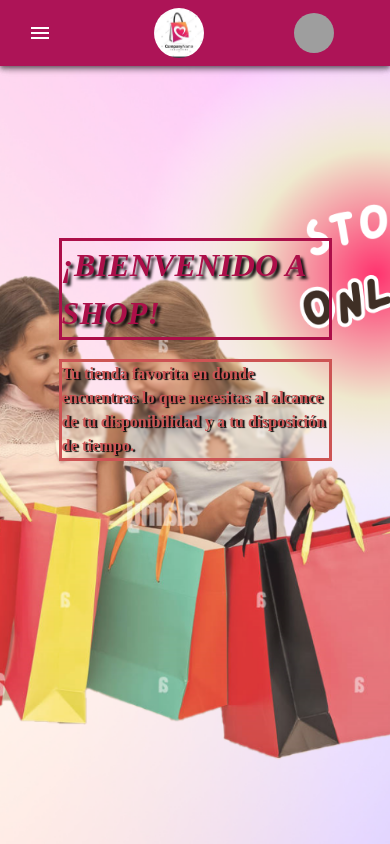
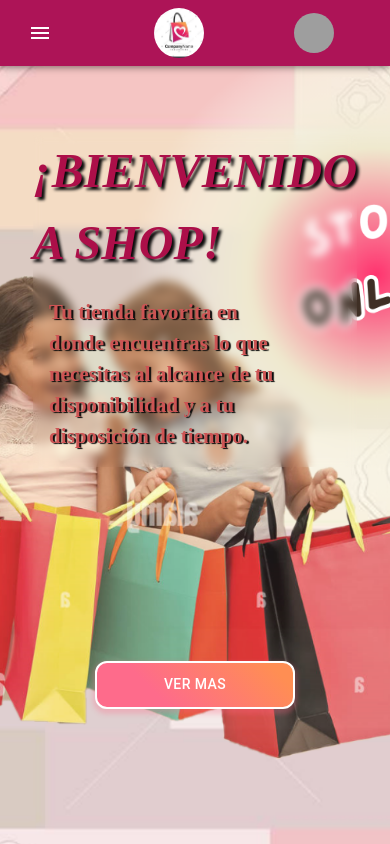
Before and after one commit to ETorresSacha/STORE-ONLINE-FRONT, a React (Vite) app: page / in a window 390 px wide. Shown: the top 844 px of the page. Built offline with nearby package versions, Linux system fonts and the light colour scheme; grey boxes are pictures that could not be loaded.

Commit message:
landing responsive

```diff
--- a/src/components/landingPage/Landing.jsx
+++ b/src/components/landingPage/Landing.jsx
@@ -1,51 +1,76 @@
 import React from "react";
 import Nav from "../nav/Nav";
 import "./landing.css";
-import { useState } from "react";
-import { useEffect } from "react";
+import { useState, useEffect } from "react";
 import { useDispatch, useSelector } from "react-redux";
 import { startOption } from "../../toolkit/slice";
 import KeyboardDoubleArrowUpRoundedIcon from "@mui/icons-material/KeyboardDoubleArrowUpRounded";
-import Container from "@mui/material/Container";
-import imagen from "../../../image/STORE1.png";
-
-// const useStyles = makeStyles({
-//   root: {
-//     background: "linear-gradient(45deg, #FE6B8B 30%, #FF8E53 90%)",
-//     border: 0,
-//     borderRadius: 3,
-//     boxShadow: "0 3px 5px 2px rgba(255, 105, 135, .3)",
-//     color: "white",
-//     height: 48,
-//     padding: "0 30px",
-//   },
-// });
+import Button from "@mui/material/Button";
+import { useRef } from "react";
 
 const LandingPage = () => {
+  const Inicio = useRef();
+  const Servicios = useRef();
+  const Nosotros = useRef();
+  const Contacto = useRef();
+
   const dispatch = useDispatch();
+
   const { option } = useSelector((state) => state.clothes);
 
-  //const classes = useStyles();
-
+  // Scroll to section
   useEffect(() => {
     if (option === "Inicio")
-      return window.scrollTo({ top: 0, behavior: "smooth" });
-    else if (option === "Servicios")
-      return window.scrollTo({ top: 745, behavior: "smooth" });
-    else if (option === "Nosotros")
-      return window.scrollTo({ top: 1490, behavior: "smooth" });
-    else if (option === "Contacto")
-      return window.scrollTo({ top: 2235, behavior: "smooth" });
+      window.scrollTo({
+        top: Inicio.current.offsetTop,
+        behavior: "smooth",
+      });
+    if (option === "Servicios")
+      window.scrollTo({
+        top: Servicios.current.offsetTop,
+        behavior: "smooth",
+      });
+    if (option === "Nosotros")
+      window.scrollTo({
+        top: Nosotros.current.offsetTop,
+        behavior: "smooth",
+      });
+    if (option === "Contacto")
+      window.scrollTo({
+        top: Contacto.current.offsetTop,
+        behavior: "smooth",
+      });
 
     return () => dispatch(startOption(""));
   }, [option]);
-  useEffect(() => {}, []);
+
+  //SCROLL To Top
+  const scrollToTop = () => {
+    return window.scrollTo({ top: 0, behavior: "smooth" });
+  };
+
+  // Boton de Scroll TO Top
+  const [show, setShow] = useState(false);
+
+  useEffect(() => {
+    const handleScroll = () => {
+      if (window.scrollY > 632) {
+        setShow(true);
+        console.log("estamos aqui");
+      } else {
+        setShow(false);
+      }
+    };
+
+    window.addEventListener("scroll", handleScroll);
+
+    return () => window.removeEventListener("scroll", handleScroll);
+  }, []);
 
   return (
-    <div className="conteiner">
-      <Nav />
-      {/* <img className="imagen" src={imagen} alt="imagen"></img> */}
-      <section className="conteiner-landing">
+    <div>
+      {/* Inicio */}
+      <section ref={Inicio} className="conteiner-landing">
         <Nav />
         <div className="conteiner-text">
           <h1 className="title-landing">¡BIENVENIDO A SHOP!</h1>
@@ -54,34 +79,64 @@ const LandingPage = () => {
             de tu disponibilidad y a tu disposición de tiempo.
           </h4>
         </div>
+        <div className="btn-landig">
+          <Button
+            sx={{
+              background: "linear-gradient(45deg, #FE6B8B 30%, #FF8E53 90%)",
+              border: 2,
+              borderRadius: 3,
+              boxShadow: "0 3px 5px 2px rgba(255, 105, 135, .3)",
+              color: "white",
+              width: 200,
+              height: 48,
+              padding: "0 30px",
+            }}
+          >
+            Ver mas
+          </Button>
+        </div>
+      </section>
 
-        <KeyboardDoubleArrowUpRoundedIcon
-          fontSize="large"
-          sx={{
-            background: "red",
-            borderRadius: 5,
-            position: "absolute",
-            left: 600,
-            top: 500,
-          }}
-        />
-      </section>
-      {/* <div className="btn-landig">
-        <Button className={classes.root}>Ver mas</Button>
-      </div>
-      {/* <section style={{ width: "100%", height: "100vh", background: "gray" }}>
+      {/* Opciones del nav */}
+      <section
+        ref={Servicios}
+        style={{ width: "100%", height: "100vh", background: "gray" }}
+      >
         SERVICIO
       </section>
-      <section style={{ width: "100%", height: "100vh", background: "green" }}>
+      <section
+        ref={Nosotros}
+        style={{ width: "100%", height: "100vh", background: "green" }}
+      >
         NOSOTROS
       </section>
-      <section style={{ width: "100%", height: "100vh", background: "blue" }}>
+      <section
+        ref={Contacto}
+        style={{ width: "100%", height: "100vh", background: "blue" }}
+      >
         CONTACTO
-      </section> */}
+      </section>
+
+      {/* Boton para volver al Top = 0 */}
+      {show && (
+        <Button
+          onClick={() => scrollToTop()}
+          style={{
+            position: "fixed",
+            right: 50,
+            bottom: 50,
+            background: "#f0e8e8",
+            borderRadius: 40,
+          }}
+        >
+          <KeyboardDoubleArrowUpRoundedIcon
+            fontSize="large"
+            sx={{ color: "black" }}
+          />
+        </Button>
+      )}
     </div>
   );
 };
 
 export default LandingPage;
-
-//!FALTA CORREGIR LAS DIMENCIONES DEL LANDING
--- a/src/components/landingPage/landing.css
+++ b/src/components/landingPage/landing.css
@@ -1,93 +1,55 @@
+*{
+    margin: 0;
+    padding: 0;
+}
 
-.conteiner{
+.conteiner-landing{
+    display:flex;
     background-image: url('../../../image/STORE2.png');
+    background-repeat: no-repeat;
+    background-size: cover;
+    justify-content:space-around;
+    align-items: center;
+    flex-direction: column;
+    padding: 10%;
     width: 100%;
     height: 100vh;
-max-width: 100%;
-min-width: 25%;
-position: fixed;
-background-size: cover;
-background-position: center;
-background-repeat: no-repeat;
-
-}
-.imagen{
-    width: 100%;
-}
-
-.conteiner-conteiner{
-
-    background-image: url('../../../image/STORE1.png');
-     height: 100vh;
     max-width: 100%;
-
-    background-repeat: no-repeat;
-
-    background-attachment: fixed;
+    min-width: 25%;
     background-position: center;
 }
 
-.conteiner-landing{
-    background-image: url('../../../image/STORE1.png');
-    width: 100%;
-    height: 100vh;
-    background-repeat: no-repeat;
-    background-size: cover;
-    background-attachment: fixed;
-    background-position: center;
+.btn-landig:hover{
+    transform: scale(1.05);
+    box-shadow: 0 0 20px #ffffff, 0 0 40px #ffffff, 0 0 80px #ffffff;
+    cursor: pointer;
+    color: #ffffff;
+    border-radius: 30px;
+    background: transparent;
+}
 
-}
-.btn-landig{
-    position: absolute;
-    top: 15%;
-    left: 20%;
-}
-/* .conteiner-text{
-    backdrop-filter: blur(5px);
-
-} */
 .title-landing{
-    width:40%;
-    position: absolute;
-    top: 18%;
-    left: 15%;
+    width:100%;
     font-family: 'Times New Roman', Times, serif;
     font-style:oblique;
-    font-size: 400%;
+    font-size: 300%;
     color:rgb(172, 15, 73);
     text-shadow: 3px 3px 3px rgb(10, 10, 10);
-
 }
 
 .h4-landing{
-    width: 30%;
-    position: absolute;
-    top: 48%;
-    left: 15%;
+    margin: 5%;
+    justify-content: center;
+    width: 70%;
     font-family:cursive;
     font-size:medium;
-    font-size: 140%;
+    font-size: 130%;
     color:rgb(205, 84, 84);
     text-shadow: 2px 1px 1px rgb(10, 10, 10);
     backdrop-filter: blur(1px);
-
 }
-@media screen and (max-width:1050px) {
-    .title-landing{
-        top: 25%;
-        left: 15%;
-        width: 70%;
-        font-size: 200%;
-        border: solid;
-
+ @media screen and (max-width:1050px) {
+    .conteiner-text{
+        backdrop-filter: blur(5px);
     }
-    .h4-landing{
-        top: 40%;
-        left: 15%;
-        width: 70%;
-        font-size: 100%;
-        border: solid;
-    }
-
-
 }
--- a/src/components/nav/Nav.jsx
+++ b/src/components/nav/Nav.jsx
@@ -41,13 +41,12 @@ const Nav = () => {
     setAnchorElUser(null);
   };
 
-  //!
   //SCROLL
 
   const scrollHnadler = (eleRef) => {
     dispatch(startOption(eleRef));
   };
-  //!
+
   return (
     <AppBar
       position="fixed"
@@ -94,7 +93,7 @@ const Nav = () => {
             }}
           >
             {pages.map((page) => (
-              <MenuItem key={page} onClick={handleCloseNavMenu}>
+              <MenuItem key={page} onClick={() => scrollHnadler(page)}>
                 <Typography textAlign="center">{page}</Typography>
               </MenuItem>
             ))}
```
